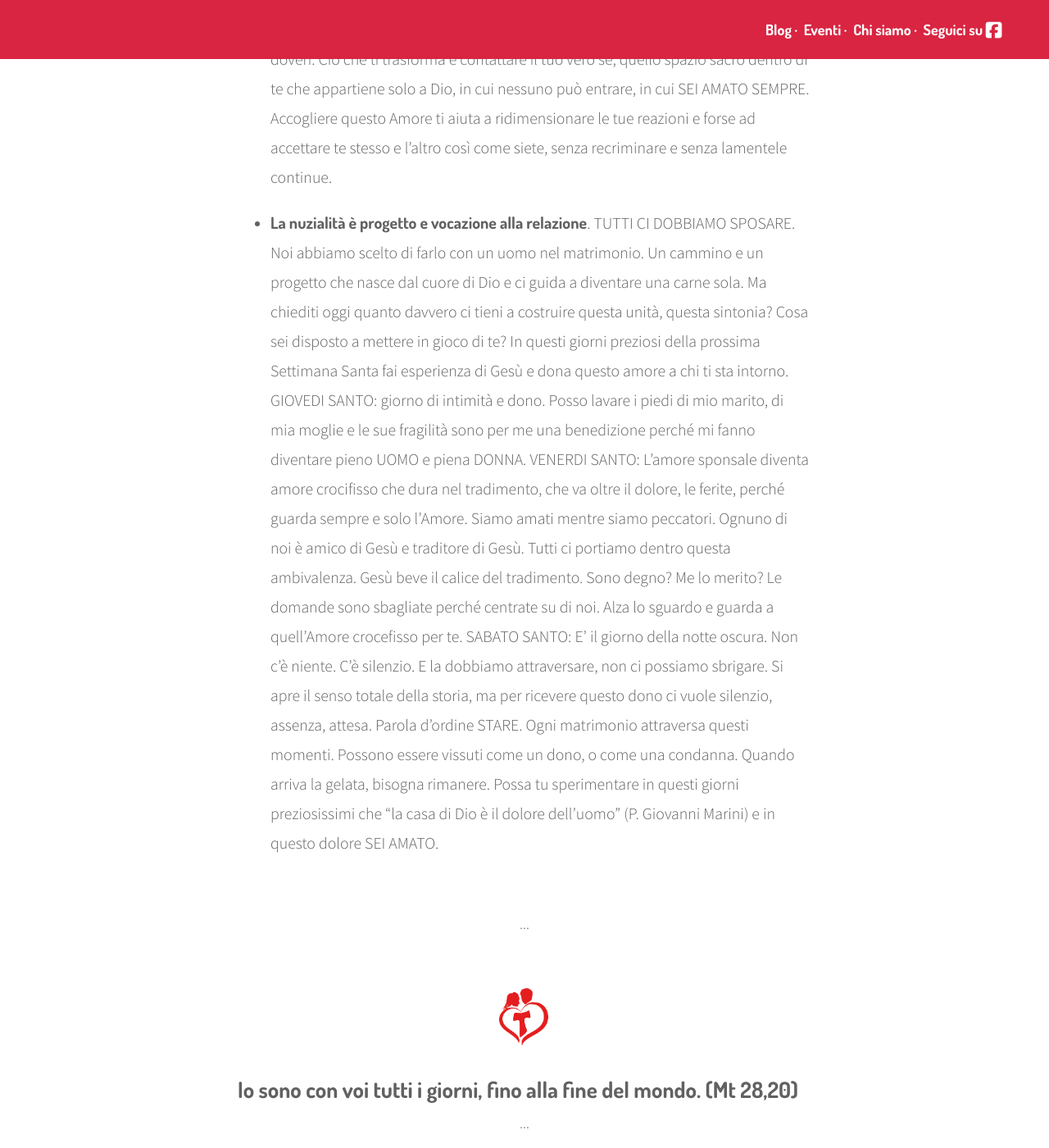
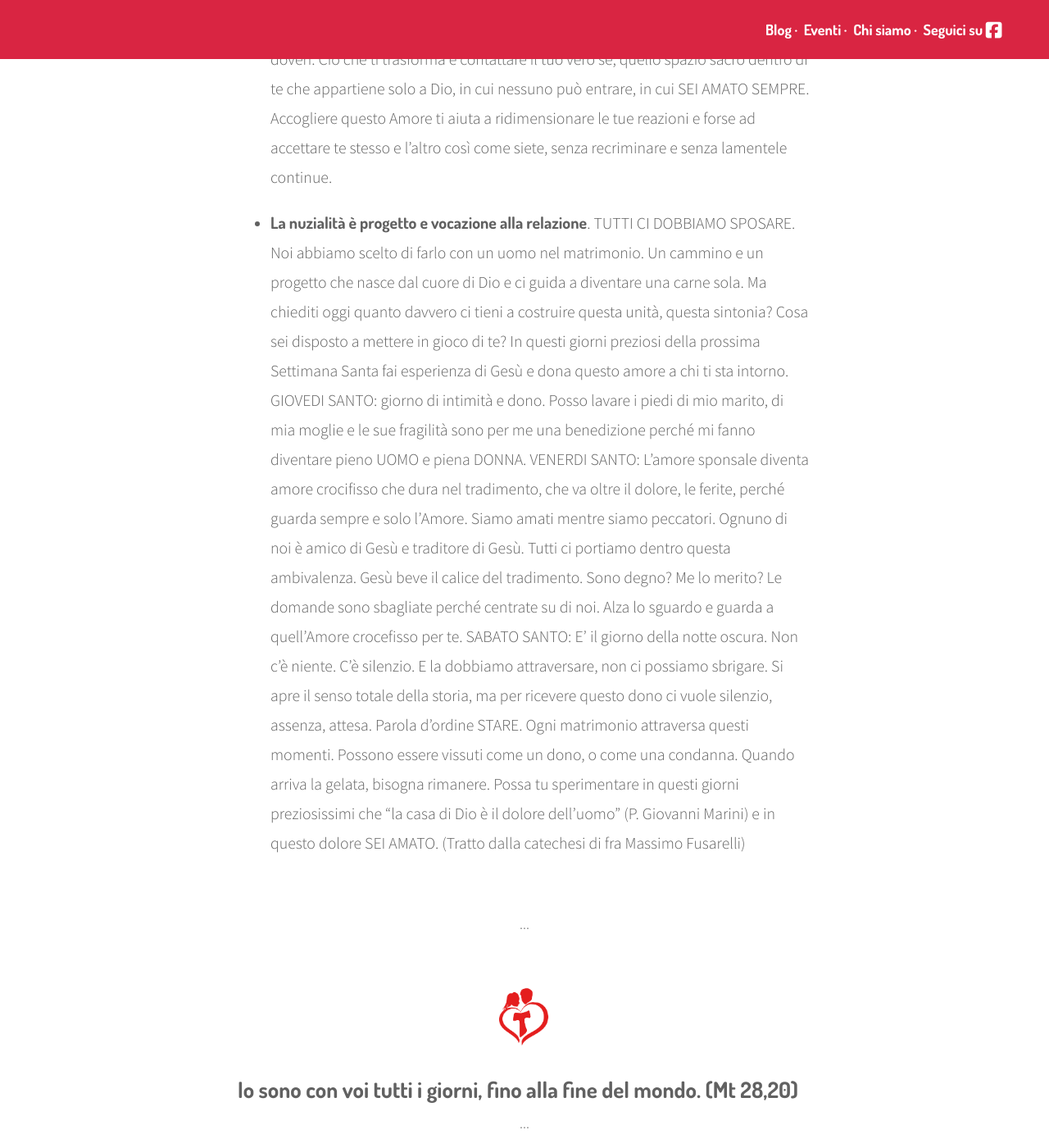
Before and after one commit to amatiperamare/amatiperamare.github.io, a Jekyll site: the page built from _posts/2018-03-25-pasqua.markdown, in a window 1280 px wide and 1400 px high, scrolled down 3321 px. Shown: the whole window at 82% size. Built offline with Jekyll 4.4.1, drawn with Linux system fonts in a browser that asks for light colours; nearby versions of some CDN libraries.

Commit message:
Updated Pasqua

```diff
--- a/_posts/2018-03-25-pasqua.markdown
+++ b/_posts/2018-03-25-pasqua.markdown
@@ -31,3 +31,4 @@ E’ l’Amore reale e concreto di Cristo che, se accogli, ti permette di passar
   GIOVEDI SANTO: giorno di intimità e dono. Posso lavare i piedi di mio marito, di mia moglie e le sue fragilità sono per me una benedizione perché mi fanno diventare pieno UOMO e piena DONNA.
   VENERDI SANTO: L’amore sponsale diventa amore crocifisso che dura nel tradimento, che va oltre il dolore, le ferite, perché guarda sempre e solo l’Amore. Siamo amati mentre siamo peccatori. Ognuno di noi è amico di Gesù e traditore di Gesù. Tutti ci portiamo dentro questa ambivalenza. Gesù beve il calice del tradimento. Sono degno? Me lo merito? Le domande sono sbagliate perché centrate su di noi. Alza lo sguardo e guarda a quell’Amore crocefisso per te.                                                                                                         SABATO SANTO: E’ il giorno della notte oscura. Non c’è niente. C’è silenzio. E la dobbiamo attraversare, non ci possiamo sbrigare. Si apre il senso totale della storia, ma per ricevere questo dono ci vuole silenzio, assenza, attesa. Parola d’ordine STARE. Ogni matrimonio attraversa questi momenti. Possono essere vissuti come un dono, o come una condanna. Quando arriva la gelata, bisogna rimanere.
   Possa tu sperimentare in questi giorni preziosissimi che “la casa di Dio è il dolore dell’uomo” (P. Giovanni Marini) e in questo dolore SEI AMATO.
+(Tratto dalla catechesi di fra Massimo Fusarelli)
```
